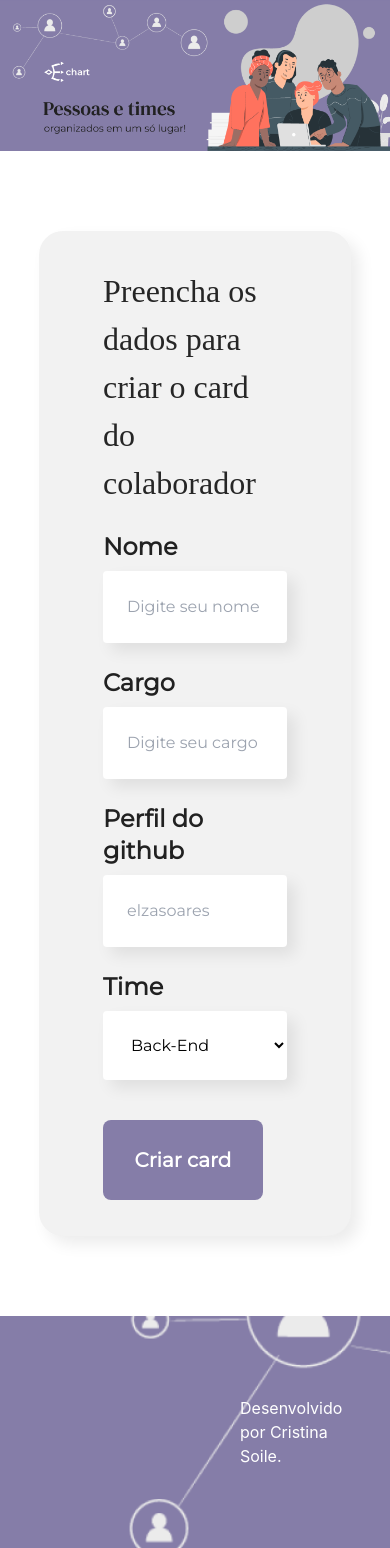
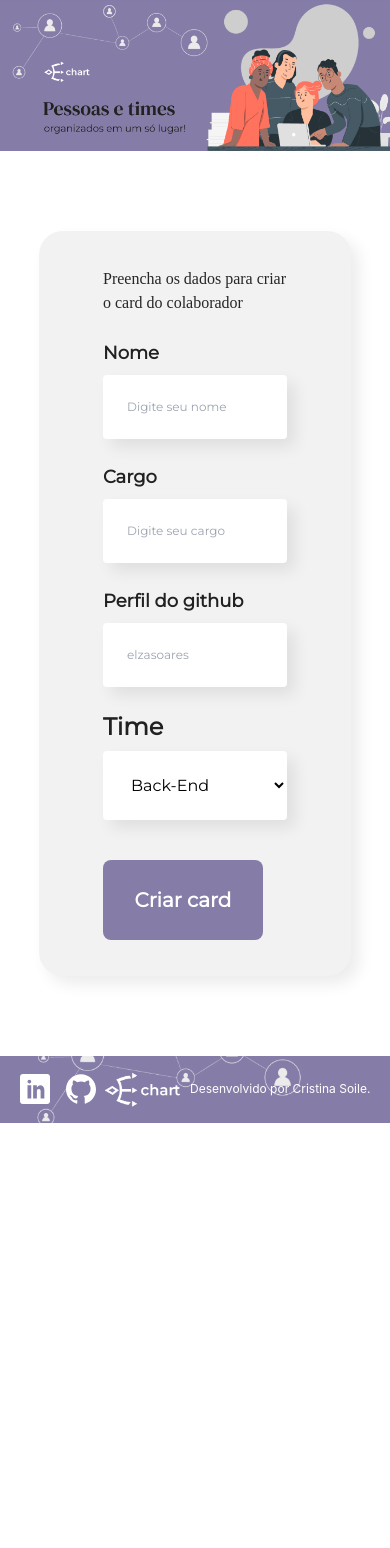
Before and after one commit to cristinasoile/chart, a React (Create React App) app: page / in a window 390 px wide. After the commit the page ends 1123 px from the top, so only its background shows below. Built offline with nearby package versions, Linux system fonts and the light colour scheme; a web font is replaced by a local one.

Commit message:
fiz: ajustando a responsividade

```diff
--- a/src/componentes/CampoTexto/index.tsx
+++ b/src/componentes/CampoTexto/index.tsx
@@ -14,8 +14,8 @@ export default function Campotexto({ placeholder, label, obrigatorio,valor, test
 
   return (
     <div className="my-6">
-      <label className="flex mb-2 text-texto font-sans text-2xl font-semibold"> {label}</label>
-      <input onChange={teste} className="font-sans font-normal bg-white border-0 p-6 shadow-sombra rounded w-full box-border" placeholder={placeholder}
+      <label className="tiny:text-lg flex mb-2 text-texto font-sans sm:text-lg font-semibold"> {label}</label>
+      <input onChange={teste} className="tiny:text-xs sm:text-base font-sans font-normal bg-white border-0 p-6 shadow-sombra rounded w-full box-border" placeholder={placeholder}
         required={obrigatorio}
         value={valor}
 
--- a/src/componentes/Formulario/index.tsx
+++ b/src/componentes/Formulario/index.tsx
@@ -42,7 +42,7 @@ export default function Formulario({aoColaborador, itens}: FormularioProps) {
         <form
           onSubmit={aoSalvar}
           className="max-w-[80%] bg-fundo-claro rounded-3xl py-9 px-16 shadow-sombra">
-          <h2 className="font-serif text-neutral-800 text-[32px] font-normal">Preencha os dados para criar o card do colaborador</h2>
+          <h2 className="tiny:text-base font-serif text-neutral-800 text-[32px] font-normal sm:text-3xl">Preencha os dados para criar o card do colaborador</h2>
           <Campotexto
             obrigatorio={true}
             label='Nome'
--- a/src/componentes/Rodape.tsx/index.tsx
+++ b/src/componentes/Rodape.tsx/index.tsx
@@ -1,21 +1,26 @@
-import React from 'react'
+import { ImLinkedin, ImGithub } from "react-icons/im";
 
 function Rodape() {
   return (
-    <footer className="flex w-full bg-rodape bg-cover p-20 ">
-      <div className=' flex w-full justify-around items-center'>
-        <section className='w-28 ml-40 '>
-            <img src="/imagens/minhas_imagens/logo_chartinho+B.png" alt="" />
-      </section>
-        <section className='flex'>
-            <p className='text-white'>
-                Desenvolvido por Cristina Soile.
-            </p>
-        </section>
+    <footer className="flex flex-col md:flex-col md:justify-evenly bg-rodape bg-cover p-4 md:p-20 ">
+      <div className="flex w-full md:w-auto justify-around items-center">
+        <div className="flex gap-x-4">
+          <a href="https://www.linkedin.com/in/deborah-cristina-desenvolvedoraweb/" target="_blank">
+            <ImLinkedin size={30} color="white" />
+          </a>
+          <a href="https://github.com/cristinasoile" target="_blank">
+            <ImGithub size={30} color="white" />
+          </a>
+        </div>
+        <div className="sm:w-32 md:block w-20">
+          <img src="/imagens/minhas_imagens/logo_chartinho+B.png" alt="logo" />
+        </div>
+        <div className="text-xs md:text-lg">
+          <p className="text-white">Desenvolvido por Cristina Soile.</p>
+        </div>
       </div>
-
     </footer>
-  )
+  );
 }
 
-export default Rodape
+export default Rodape;
```
